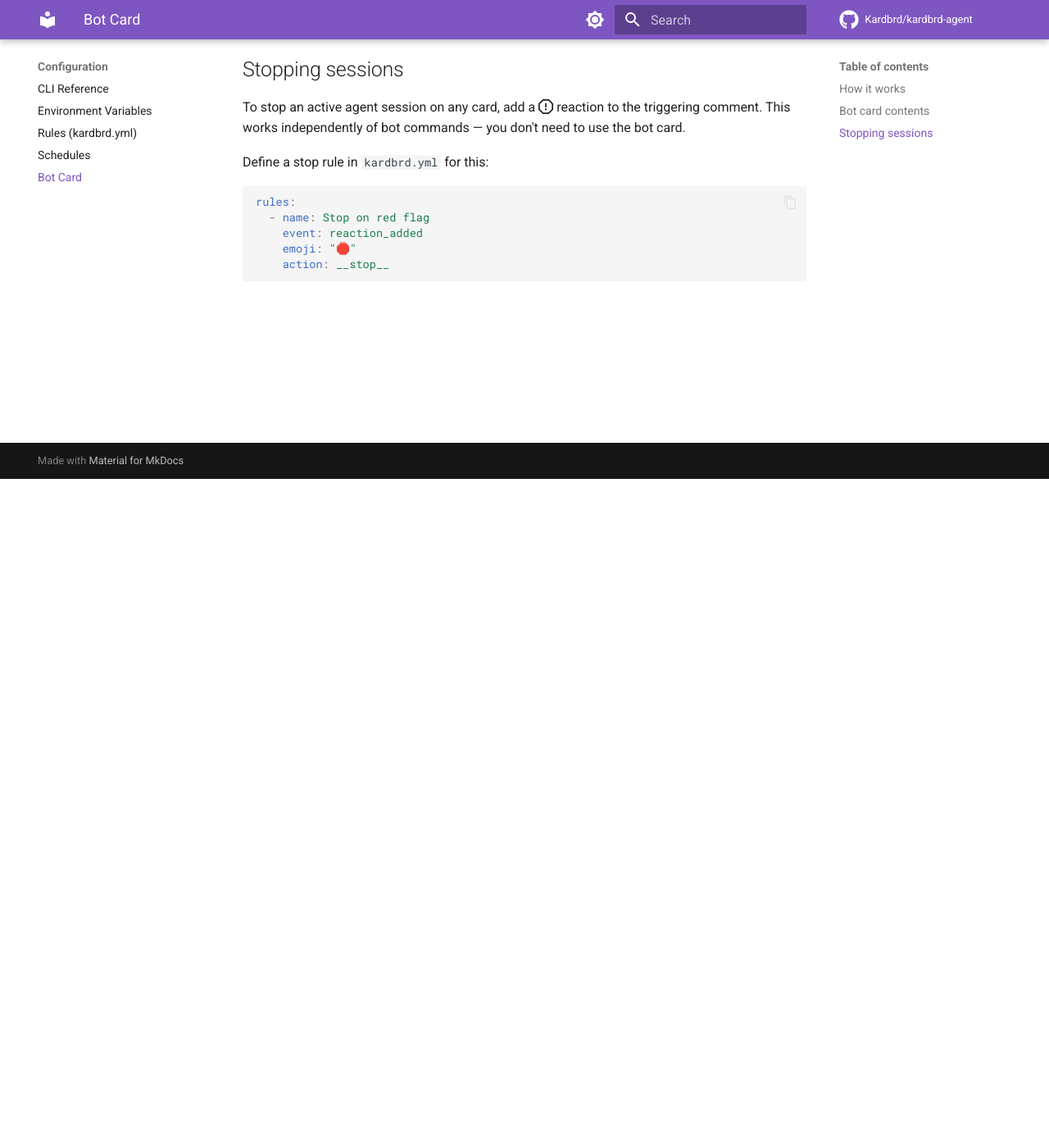
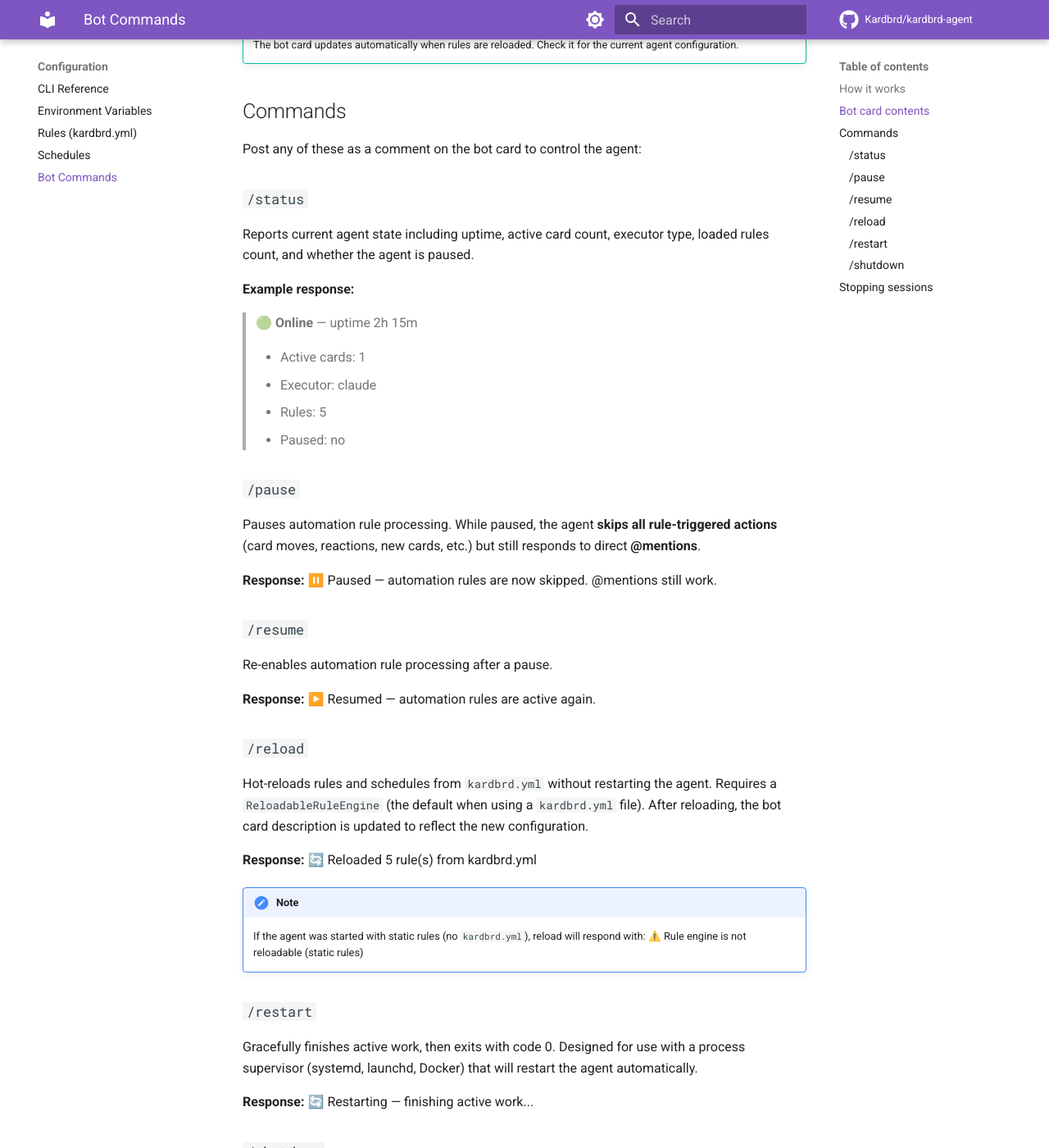
Before and after one commit to Kardbrd/kardbrd-agent, an MkDocs documentation site: the page built from docs/configuration/bot-commands.md, in a window 1280 px wide and 1400 px high, scrolled down 816 px. Shown: the whole window at 82% size. Built offline with MkDocs 1.6.1 and Material for MkDocs 9.7.7, drawn with Linux system fonts in a browser that asks for light colours; comment, search, counter and statistics services are not loaded; some of the changed text lies outside the part shown.

Commit message:
Document bot card command router (/restart, /shutdown, /status, /reload, /pause, /resume)
Co-Authored-By: Claude Opus 4.6 (1M context) <noreply@anthropic.com>

```diff
--- a/docs/configuration/bot-commands.md
+++ b/docs/configuration/bot-commands.md
@@ -1,10 +1,10 @@
 # Bot Card
 
-kardbrd-agent creates a special **bot card** on startup that serves as a status display. The bot card is titled with a robot emoji prefix followed by the agent's name (e.g., "\U0001f916 MyBot") and displays the agent's configuration.
+kardbrd-agent creates a special **bot card** on startup that serves as both a status display and a control panel. The bot card is titled with a robot emoji prefix followed by the agent's name (e.g., "🤖 MyBot").
 
 ## How it works
 
-When the agent starts, it creates or updates a bot card on the board. The card description is automatically generated and kept up to date.
+When the agent starts, it creates or finds its bot card on the board. The card description is automatically generated with the agent's current configuration. To issue a command, post a comment on the bot card starting with `/` — the agent detects it and runs the corresponding handler.
 
 ## Bot card contents
 
@@ -19,9 +19,62 @@ The bot card description is auto-generated and includes:
 !!! tip
     The bot card updates automatically when rules are reloaded. Check it for the current agent configuration.
 
+## Commands
+
+Post any of these as a comment on the bot card to control the agent:
+
+### `/status`
+
+Reports current agent state including uptime, active card count, executor type, loaded rules count, and whether the agent is paused.
+
+**Example response:**
+
+> 🟢 **Online** — uptime 2h 15m
+>
+> - Active cards: 1
+> - Executor: claude
+> - Rules: 5
+> - Paused: no
+
+### `/pause`
+
+Pauses automation rule processing. While paused, the agent **skips all rule-triggered actions** (card moves, reactions, new cards, etc.) but still responds to direct **@mentions**.
+
+**Response:** ⏸️ Paused — automation rules are now skipped. @mentions still work.
+
+### `/resume`
+
+Re-enables automation rule processing after a pause.
+
+**Response:** ▶️ Resumed — automation rules are active again.
+
+### `/reload`
+
+Hot-reloads rules and schedules from `kardbrd.yml` without restarting the agent. Requires a `ReloadableRuleEngine` (the default when using a `kardbrd.yml` file). After reloading, the bot card description is updated to reflect the new configuration.
+
+**Response:** 🔄 Reloaded 5 rule(s) from kardbrd.yml
+
+!!! note
+    If the agent was started with static rules (no `kardbrd.yml`), reload will respond with: ⚠️ Rule engine is not reloadable (static rules)
+
+### `/restart`
+
+Gracefully finishes active work, then exits with code 0. Designed for use with a process supervisor (systemd, launchd, Docker) that will restart the agent automatically.
+
+**Response:** 🔄 Restarting — finishing active work...
+
+### `/shutdown`
+
+Gracefully stops all active sessions and exits. Unlike `/restart`, the intent is a full stop — though the behavior depends on your process supervisor configuration.
+
+**Response:** ⏹️ Shutting down.
+
+!!! warning
+    `/restart` and `/shutdown` both call `sys.exit(0)`. The difference is semantic — use `/restart` when you expect your supervisor to bring the agent back up, and `/shutdown` when you want it to stay down.
+
 ## Stopping sessions
 
-To stop an active agent session on any card, add a :octicons-stop-16: reaction to the triggering comment. This works independently of bot commands — you don't need to use the bot card.
+To stop an active agent session on any card, add a 🛑 reaction to the triggering comment. This works independently of bot commands — you don't need to use the bot card.
 
 Define a stop rule in `kardbrd.yml` for this:
 
--- a/mkdocs.yml
+++ b/mkdocs.yml
@@ -70,7 +70,7 @@ nav:
       - Environment Variables: configuration/env-vars.md
       - Rules (kardbrd.yml): configuration/rules.md
       - Schedules: configuration/schedules.md
-      - Bot Card: configuration/bot-commands.md
+      - Bot Commands: configuration/bot-commands.md
   - Deployment:
       - Overview: deployment/index.md
       - Docker: deployment/docker.md
```
